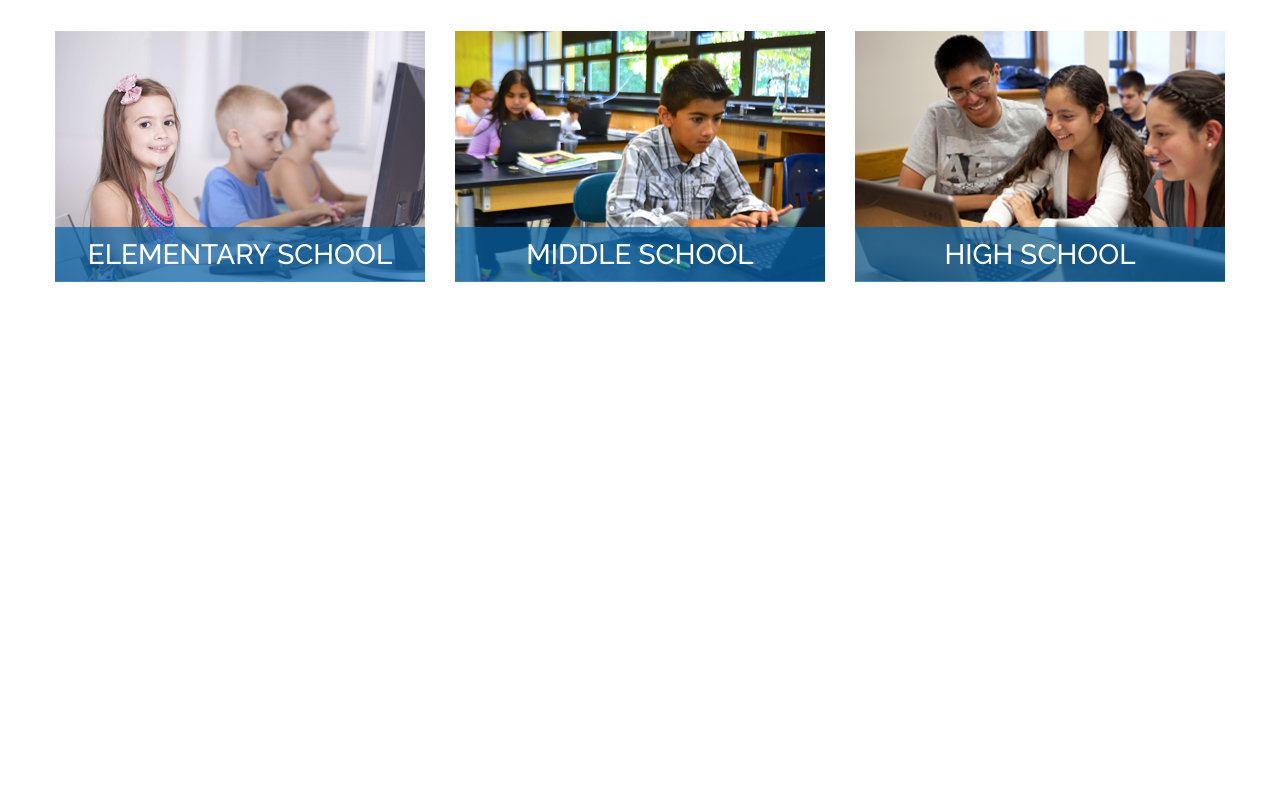
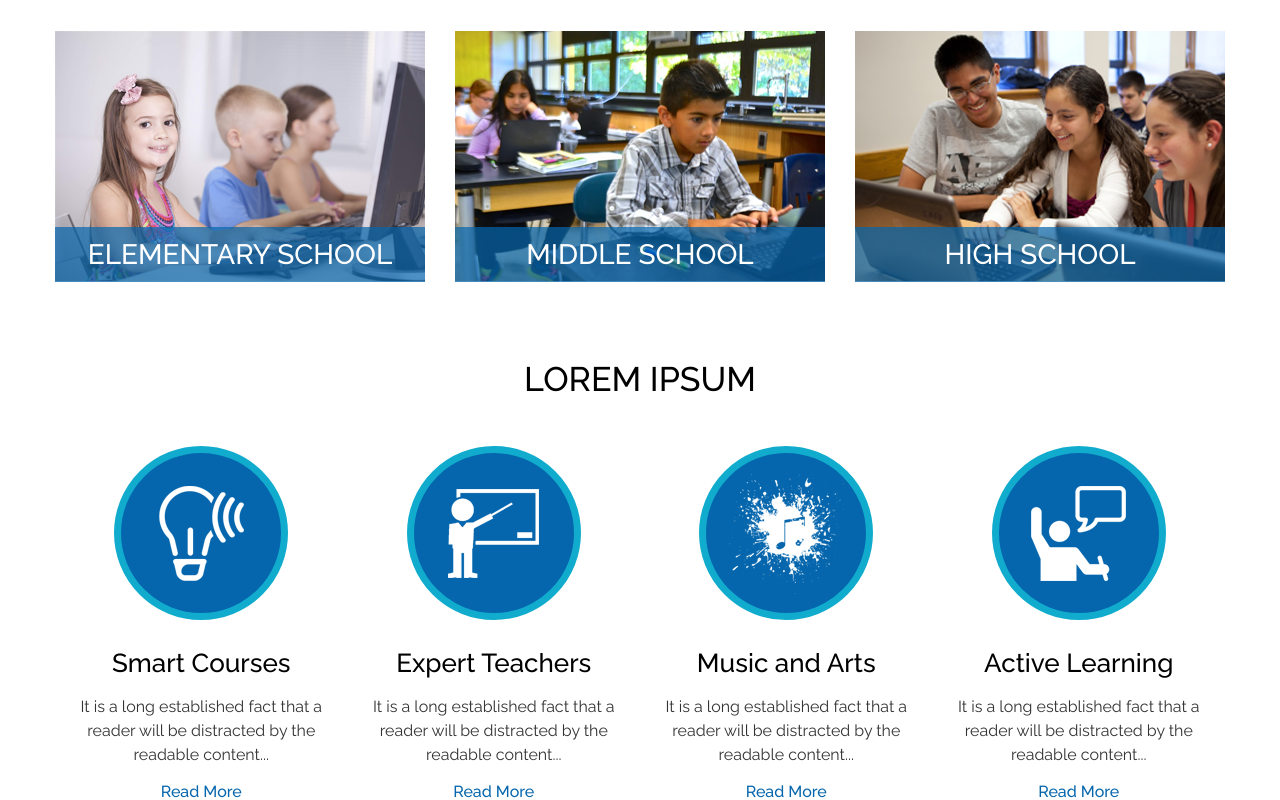
Before and after one commit to yuriygumeniuk/school, a plain HTML site: page index.html in a window 1280 px wide. Shown: the part 1177-1977 px from the top of the page. Before the commit the page ends 1459 px from the top, so only its background shows below. Drawn offline with nearby package versions, Linux system fonts and the light colour scheme; files whose address does not match are found by name.

Commit message:
section active

```diff
--- a/css/style.css
+++ b/css/style.css
@@ -285,6 +285,7 @@
 }
 /*---------- section grade ----------*/
 .grade-level {
+	margin-bottom: 80px;
 }
 .grade-block {
 	display: flex;
@@ -323,3 +324,59 @@
 	font-weight: 500;
 	text-transform: uppercase;
 }
+/*---------- section active ----------*/
+.active {}
+.block__title {}
+.active-block {
+	display: flex;
+	justify-content: space-between;
+}
+.active-item {
+	min-height: 343px;
+	width: 25%;
+	display: flex;
+	flex-direction: column;
+	align-items: center;
+	justify-content: space-between;
+}
+.active__img {
+	border-radius: 50%;
+	display: flex;
+	align-items: center;
+	justify-content: center;
+	width: 174px;
+	height: 174px;
+	border: 7px solid #11accd;
+	background-color: #0566ad;
+	margin-bottom: 30px;
+}
+.active-text {
+	height: 150px;
+	overflow: hidden;
+	display: flex;
+	flex-direction: column;
+	align-items: center;
+	justify-content: space-between;
+}
+.active__title {
+	color: #000000;
+	font-family: 'Raleway', sans-serif;
+	font-size: 26px;
+	font-weight: 500;
+}
+.active__desc {
+	max-height: 70px;
+	overflow: hidden;
+	color: #333333;
+	font-family: 'Raleway', sans-serif;
+	font-size: 16px;
+	font-weight: 400;
+	line-height: 24px;
+	text-align: center;
+}
+.active__link {
+	color: #0566ad;
+	font-family: 'Raleway', sans-serif;
+	font-size: 16px;
+	font-weight: 500;
+}
--- a/index.html
+++ b/index.html
@@ -120,26 +120,68 @@
 		<div class="block__title">By Grade Level</div>
 		<div class="grade-block">
 			<!-- 1 -->
-			<a href="#!" class="grade-item">
+			<div class="grade-item">
 				<div class="grade__img"><img src="img/grade-01.jpg" alt=""></div>
-				<div class="grade__text">Elementary School</div>
-			</a>
+				<a href="#!" class="grade__text">Elementary School</a>
+			</div>
 			<!-- 2 -->
-			<a href="#!" class="grade-item">
+			<div class="grade-item">
 				<div class="grade__img"><img src="img/grade-02.jpg" alt=""></div>
-				<div class="grade__text">Middle School</div>
-			</a>
+				<a href="#!" class="grade__text">Middle School</a>
+			</div>
 			<!-- 3 -->
-			<a href="#!" class="grade-item">
+			<div class="grade-item">
 				<div class="grade__img"><img src="img/grade-03.jpg" alt=""></div>
-				<div class="grade__text">High School</div>
-			</a>
+				<a href="#!" class="grade__text">High School</a>
+			</div>
 		</div>
 	</section>
 
+	<section class="active wrap">
+		<div class="block__title">Lorem Ipsum</div>
+		<div class="active-block">
+			<!-- 1 -->
+			<div class="active-item">
+				<div class="active__img"><img src="img/active-01.png" alt=""></div>
+				<div class="active-text">
+					<div class="active__title">Smart Courses</div>
+					<div class="active__desc">It is a long established fact that a reader will be distracted by the readable content...</div>
+					<a href="#!" class="active__link">Read More</a>
+				</div>
+			</div>
+			<!-- 2 -->
+			<div class="active-item">
+				<div class="active__img"><img src="img/active-02.png" alt=""></div>
+				<div class="active-text">
+					<div class="active__title">Expert Teachers</div>
+					<div class="active__desc">It is a long established fact that a reader will be distracted by the readable content...</div>
+					<a href="#!" class="active__link">Read More</a>
+				</div>
+			</div>
+			<!-- 3 -->
+			<div class="active-item">
+				<div class="active__img"><img src="img/active-03.png" alt=""></div>
+				<div class="active-text">
+					<div class="active__title">Music and Arts</div>
+					<div class="active__desc">It is a long established fact that a reader will be distracted by the readable content...</div>
+					<a href="#!" class="active__link">Read More</a>
+				</div>
+			</div>
+			<!-- 4 -->
+			<div class="active-item">
+				<div class="active__img"><img src="img/active-04.png" alt=""></div>
+				<div class="active-text">
+					<div class="active__title">Active Learning</div>
+					<div class="active__desc">It is a long established fact that a reader will be distracted by the readable content...</div>
+					<a href="#!" class="active__link">Read More</a>
+				</div>
+			</div>
+		</div>
+	</section>
 
-	<section class="active"></section>
-	<section class="experience"></section>
+	<section class="experience">
+
+	</section>
 	<section class="staffs"></section>
 	<section class="events"></section>
 	<section class="toppers"></section>
```
Also changed, not shown: img/active-01.png (added), img/active-02.png (added), img/active-03.png (added), img/active-04.png (added).
